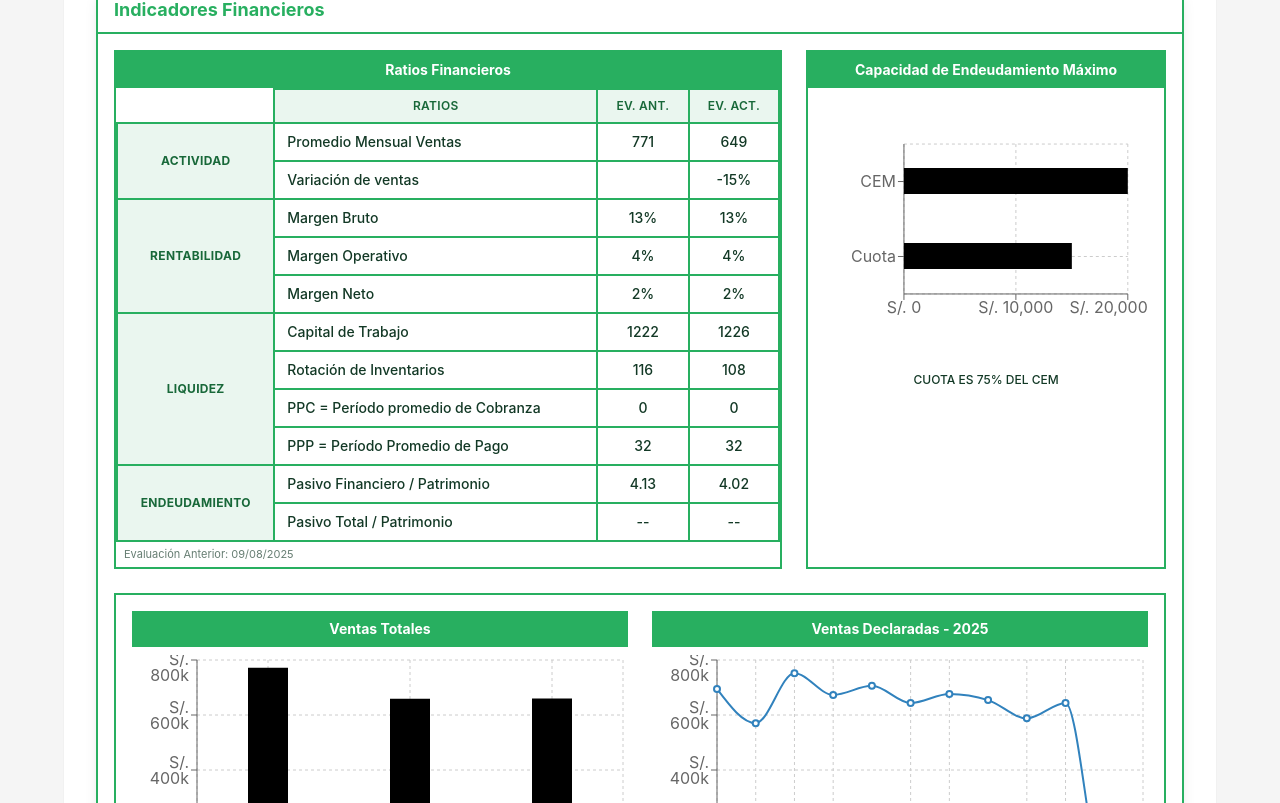
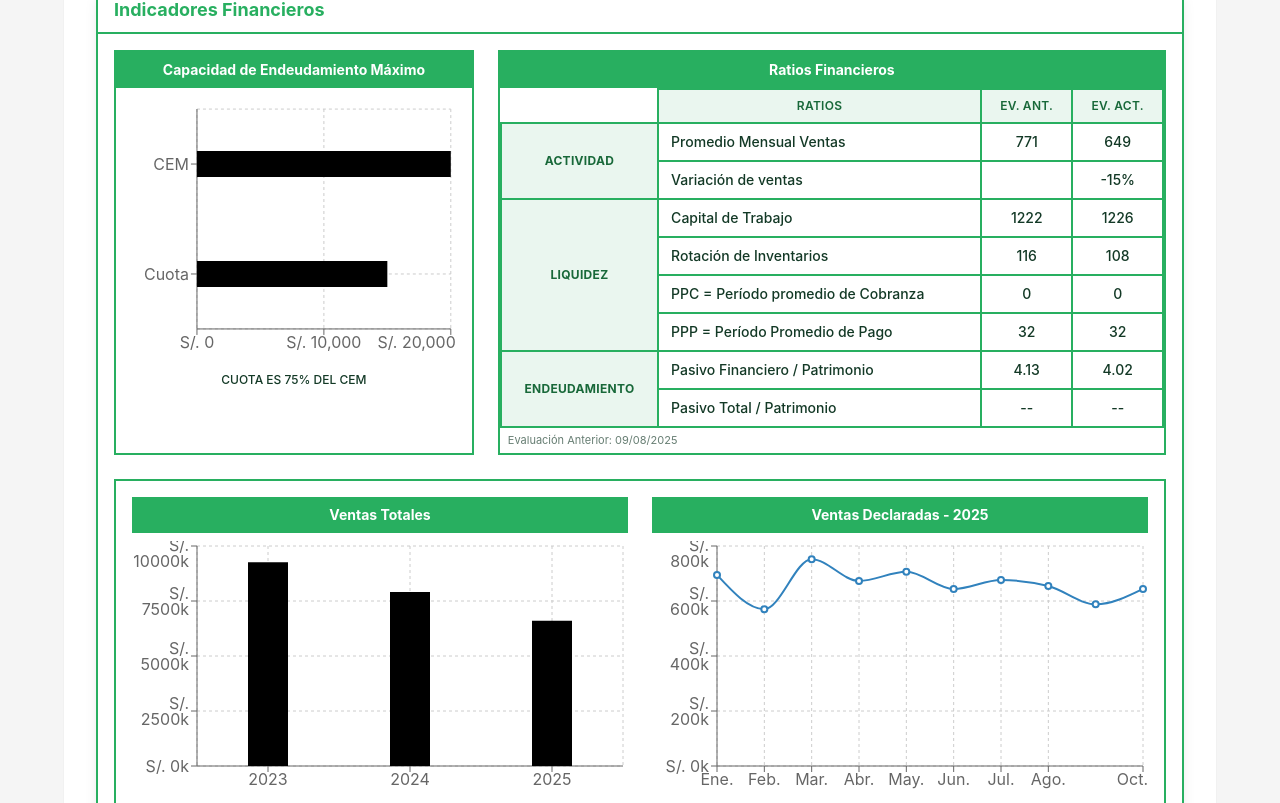
Before and after one commit to aless1999ct/OnePager-View, a React (Vite) app: page / in a window 1280 px wide. Shown: the part 1137-1940 px from the top of the page. Built offline with nearby package versions, Linux system fonts and the light colour scheme; the HTML template or start-up script is replaced by a standard one.

Commit message:
Update IndicadoresFinancieros.tsx

```diff
--- a/src/components/IndicadoresFinancieros.tsx
+++ b/src/components/IndicadoresFinancieros.tsx
@@ -32,52 +32,17 @@ interface IndicadoresFinancierosProps {
 }
 
 /* =========================
-   DATA DETALLE CEM (TOOLTIP)
+   TOOLTIP VENTAS TOTALES
 ========================= */
-const cemDetalle = [
-  { concepto: "Ventas RT (+)", importe: 433097, part: "100%" },
-  { concepto: "Ventas INF (+)", importe: 0, part: "0%" },
-  { concepto: "Costo de Ventas (-)", importe: 264189, part: "61%" },
-  { concepto: "Utilidad Bruta (=)", importe: 168908, part: "39%" },
-  { concepto: "Gastos Administrativos (-)", importe: 110778, part: "26%" },
-  { concepto: "Utilidad Operativa (=)", importe: 58130, part: "13%" },
-  { concepto: "Gastos Financieros (-)", importe: 41720, part: "10%" },
-  { concepto: "Utilidad Neta (=)", importe: 16410, part: "4%" },
-  { concepto: "Gastos Familiares (-)", importe: 4102, part: "1%" },
-  { concepto: "CEM (=)", importe: 12307, part: "3%" },
-];
-
-/* =========================
-   TOOLTIP CUSTOM CEM
-========================= */
-const CemTooltip = ({ active, payload }: any) => {
+const TotalTooltip = ({ active, payload }: any) => {
   if (!active || !payload?.length) return null;
 
-  const isCem = payload[0].payload.name === "CEM";
-  if (!isCem) return null;
+  const { promedio } = payload[0].payload;
 
   return (
-    <div className="bg-white border shadow-lg p-2 text-xs">
-      <table className="border-collapse">
-        <thead>
-          <tr className="font-bold">
-            <td className="pr-3">Concepto</td>
-            <td className="pr-3 text-right">Importe</td>
-            <td className="text-right">%</td>
-          </tr>
-        </thead>
-        <tbody>
-          {cemDetalle.map((r, i) => (
-            <tr key={i}>
-              <td className="pr-3">{r.concepto}</td>
-              <td className="pr-3 text-right">
-                S/. {r.importe.toLocaleString()}
-              </td>
-              <td className="text-right">{r.part}</td>
-            </tr>
-          ))}
-        </tbody>
-      </table>
+    <div className="bg-white border shadow p-2 text-xs">
+      <div><b>Promedio anual:</b></div>
+      <div>S/. {promedio.toLocaleString()}</div>
     </div>
   );
 };
@@ -99,18 +64,29 @@ const IndicadoresFinancieros = ({
 
   const months = ["Ene.","Feb.","Mar.","Abr.","May.","Jun.","Jul.","Ago.","Sep.","Oct.","Nov.","Dic."];
 
+  /* ===== Ventas Totales (TOTAL + PROMEDIO tooltip) ===== */
   const annualSalesData = useMemo(() => {
     return monthlySeries.map((s) => {
-      const total = s.data.reduce((a, b) => a + b, 0);
-      const promedio = Math.round(total / s.data.filter(v => v > 0).length);
-      return { anio: s.year, promedio };
+      const valid = s.data.filter(v => v > 0);
+      const total = valid.reduce((a, b) => a + b, 0);
+      const promedio = Math.round(total / valid.length);
+
+      return {
+        anio: s.year,
+        total,
+        promedio,
+      };
     });
   }, []);
 
+  /* ===== Ventas 2025 sin meses en 0 ===== */
   const ventasMensuales2025 = monthlySeries
     .find((s) => s.year === "2025")!
-    .data.map((v, i) => ({ mes: months[i], ventas: v }));
+    .data
+    .map((v, i) => ({ mes: months[i], ventas: v }))
+    .filter(v => v.ventas > 0);
 
+  /* ===== CEM ===== */
   const cem = Number(cemMensual);
   const cuotaNum = Number(cuota);
   const percent = cem === 0 ? 0 : Math.round((cuotaNum / cem) * 100);
@@ -125,8 +101,7 @@ const IndicadoresFinancieros = ({
     { name: "Cuota", value: cuotaNum },
   ];
 
-  const rtActualizadoAl = "10/2025";
-
+  /* ===== Ratios ajustados ===== */
   const liquidezFiltrada = indicadores.liquidez.filter(
     (i) => i.nombre !== "Ciclo Operativo"
   );
@@ -170,7 +145,6 @@ const IndicadoresFinancieros = ({
 
   const evaluacionAnterior = "09/08/2025";
 
-
   return (
     <div className="bg-card border-2 border-primary rounded-lg shadow-lg mt-6 overflow-hidden">
 
@@ -182,9 +156,32 @@ const IndicadoresFinancieros = ({
 
       <div className="p-4 space-y-6">
 
-        <div className="grid grid-cols-1 lg:grid-cols-[2.6fr_1.4fr] gap-6">
+        {/* ================= CEM PRIMERO ================= */}
+        <div className="grid grid-cols-1 lg:grid-cols-[1.4fr_2.6fr] gap-6">
 
-          {/* TABLA */}
+          <div className="border-2 border-primary">
+            <div className="header-banner text-sm text-center">
+              Capacidad de Endeudamiento Máximo
+            </div>
+
+            <div className="p-4">
+              <ResponsiveContainer width="100%" height={260}>
+                <BarChart data={cemCuotaData} layout="vertical">
+                  <CartesianGrid strokeDasharray="3 3" />
+                  <XAxis type="number" tickFormatter={(v) => `S/. ${v.toLocaleString()}`} />
+                  <YAxis type="category" dataKey="name" />
+                  <Tooltip />
+                  <Bar dataKey="value" barSize={26} />
+                </BarChart>
+              </ResponsiveContainer>
+
+              <div className="text-xs text-center mt-2 font-medium">
+                {comparisonText}
+              </div>
+            </div>
+          </div>
+
+          {/* ================= RATIOS ================= */}
           <div className="border-2 border-primary">
             <div className="header-banner text-sm text-center">
               Ratios Financieros
@@ -201,7 +198,6 @@ const IndicadoresFinancieros = ({
               </thead>
               <tbody>
                 {renderSection("Actividad", indicadores.actividad)}
-                {renderSection("Rentabilidad", indicadores.rentabilidad)}
                 {renderSection("Liquidez", liquidezFiltrada)}
                 {renderSection("Endeudamiento", endeudamientoAjustado)}
               </tbody>
@@ -211,49 +207,23 @@ const IndicadoresFinancieros = ({
               Evaluación Anterior: {evaluacionAnterior}
             </div>
           </div>
-
-          {/* CEM */}
-          <div className="border-2 border-primary">
-            <div className="header-banner text-sm text-center">
-              Capacidad de Endeudamiento Máximo
-            </div>
-
-            <div className="p-4">
-              <ResponsiveContainer width="100%" height={260}>
-                <BarChart
-                  data={cemCuotaData}
-                  layout="vertical"
-                  margin={{ top: 40, bottom: 40, left: 20, right: 20 }}
-                >
-                  <CartesianGrid strokeDasharray="3 3" />
-                  <XAxis type="number" tickFormatter={(v) => `S/. ${v.toLocaleString()}`} />
-                  <YAxis type="category" dataKey="name" />
-                  <Tooltip content={<CemTooltip />} />
-                  <Bar dataKey="value" barSize={26} />
-                </BarChart>
-              </ResponsiveContainer>
-
-              <div className="text-xs text-center mt-2 font-medium">
-                {comparisonText}
-              </div>
-            </div>
-          </div>
         </div>
 
-        {/* OTROS GRÁFICOS */}
+        {/* ================= OTROS GRÁFICOS ================= */}
         <div className="grid grid-cols-1 md:grid-cols-2 gap-6 border-2 border-primary p-4">
 
           <div>
             <div className="header-banner text-sm text-center mb-2">
               Ventas Totales
             </div>
+
             <ResponsiveContainer width="100%" height={260}>
               <BarChart data={annualSalesData}>
                 <CartesianGrid strokeDasharray="3 3" />
                 <XAxis dataKey="anio" />
                 <YAxis tickFormatter={(v) => `S/. ${v / 1000}k`} />
-                <Tooltip formatter={(v: number) => `S/. ${v.toLocaleString()}`} />
-                <Bar dataKey="promedio" barSize={40} />
+                <Tooltip content={<TotalTooltip />} />
+                <Bar dataKey="total" barSize={40} />
               </BarChart>
             </ResponsiveContainer>
           </div>
@@ -262,6 +232,7 @@ const IndicadoresFinancieros = ({
             <div className="header-banner text-sm text-center mb-2">
               Ventas Declaradas - 2025
             </div>
+
             <ResponsiveContainer width="100%" height={260}>
               <LineChart data={ventasMensuales2025}>
                 <CartesianGrid strokeDasharray="3 3" />
@@ -273,9 +244,6 @@ const IndicadoresFinancieros = ({
             </ResponsiveContainer>
           </div>
 
-          <div className="text-xs text-muted-foreground md:col-span-2">
-            RT actualizado al: {rtActualizadoAl}
-          </div>
         </div>
       </div>
     </div>
```
